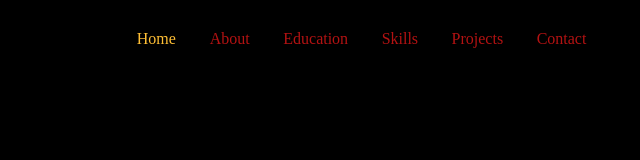
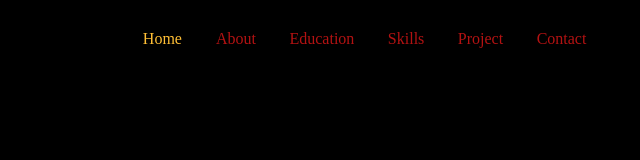
Before and after one commit to Harshhrp2511/Portfolio, a plain HTML site: page index.html in a window 1280 px wide. Shown: the full height of the page, 638-1278 px from the left. Drawn offline with nearby package versions, Linux system fonts and the light colour scheme.

Commit message:
index.html

```diff
--- a/index.html
+++ b/index.html
@@ -26,7 +26,7 @@
           <a href="#">About</a>
           <a href="#">Education</a>
           <a href="#">Skills</a>
-          <a href="#">Projects</a>
+          <a href="#">Project</a>
           <a href="#">Contact</a>
         </nav>
       </div>
```
